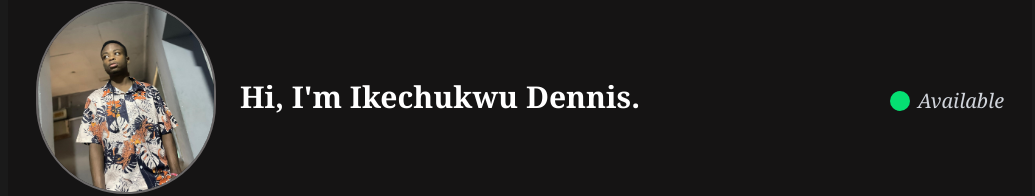
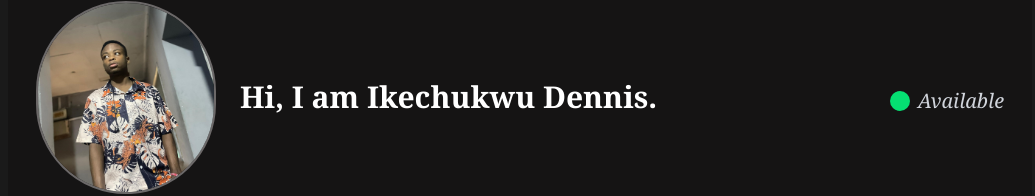
Before and after one commit to dennisikechukwu/dennisikechukwu, a Next.js app: page / in a window 1280 px wide. Shown: the part 115-311 px from the top of the page, without its empty margins (120-1155 px from the left). Built offline with nearby package versions, Linux system fonts and the light colour scheme; no server answers.

Commit message:
Updated portfolio with new changes

```diff
--- a/src/components/Hero.tsx
+++ b/src/components/Hero.tsx
@@ -13,7 +13,7 @@ const Hero = () => {
             height={180}
             className='rounded-full border-[2px] border-[#6b6868] transition-transform duration-300 group-hover:scale-110 max-sm:w-[120px] max-sm:h-[120px]'
           />
-           <h2 className="text-lg md:text-3xl font-semibold text-white font-serif">Hi, I'm Ikechukwu Dennis.</h2>
+           <h2 className="text-lg md:text-3xl font-semibold text-white font-serif">Hi, I am Ikechukwu Dennis.</h2>
         </div>
         <div className="items-center space-x-2 mt-2 hidden md:flex ">
                 <span className="w-5 h-5 bg-green-400 rounded-full"></span>
--- a/src/components/Skill.tsx
+++ b/src/components/Skill.tsx
@@ -1,5 +1,5 @@
 import React from 'react'
-import { Code, Braces, Brush, Database, Layers, Package } from "lucide-react";
+import { Code, Braces, Brush, Layers, Package } from "lucide-react";
 
 const skills = [
     {
```
